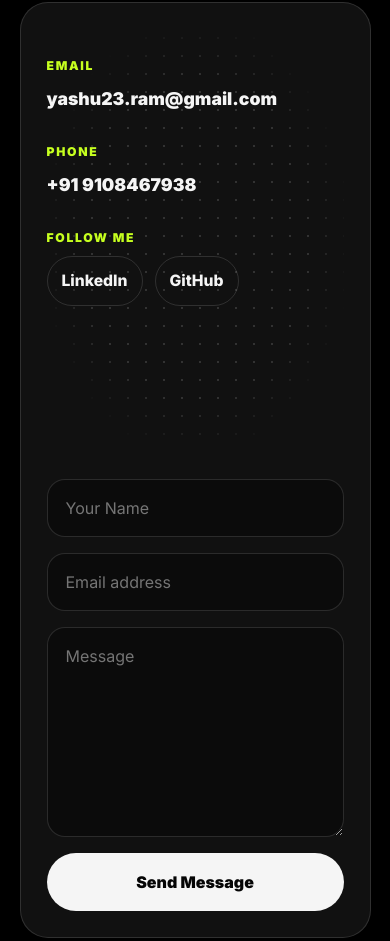
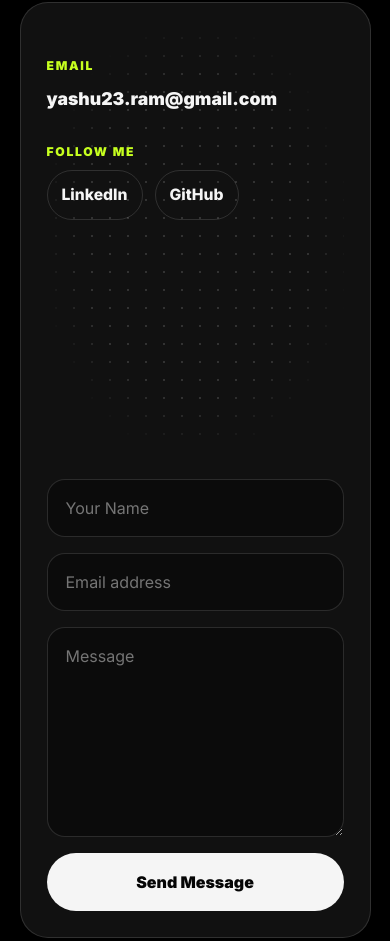
Before and after one commit to Yashu-ram/yashaswini-portfolio, a website: page index.html in a window 390 px wide. Shown: the part 8541-9482 px from the top of the page. Drawn offline with Linux system fonts and the light colour scheme.

Commit message:
Remove phone number from contact section

```diff
--- a/index.html
+++ b/index.html
@@ -212,8 +212,6 @@
             <div class="world-map" aria-hidden="true"></div>
             <p class="contact-label">Email</p>
             <a class="contact-main" href="mailto:yashu23.ram@gmail.com">yashu23.ram@gmail.com</a>
-            <p class="contact-label">Phone</p>
-            <a class="contact-main" href="tel:+919108467938">+91 9108467938</a>
             <p class="contact-label">Follow me</p>
             <div class="social-row">
               <a href="https://linkedin.com/in/yashaswini--r" target="_blank" rel="noreferrer">LinkedIn</a>
```
